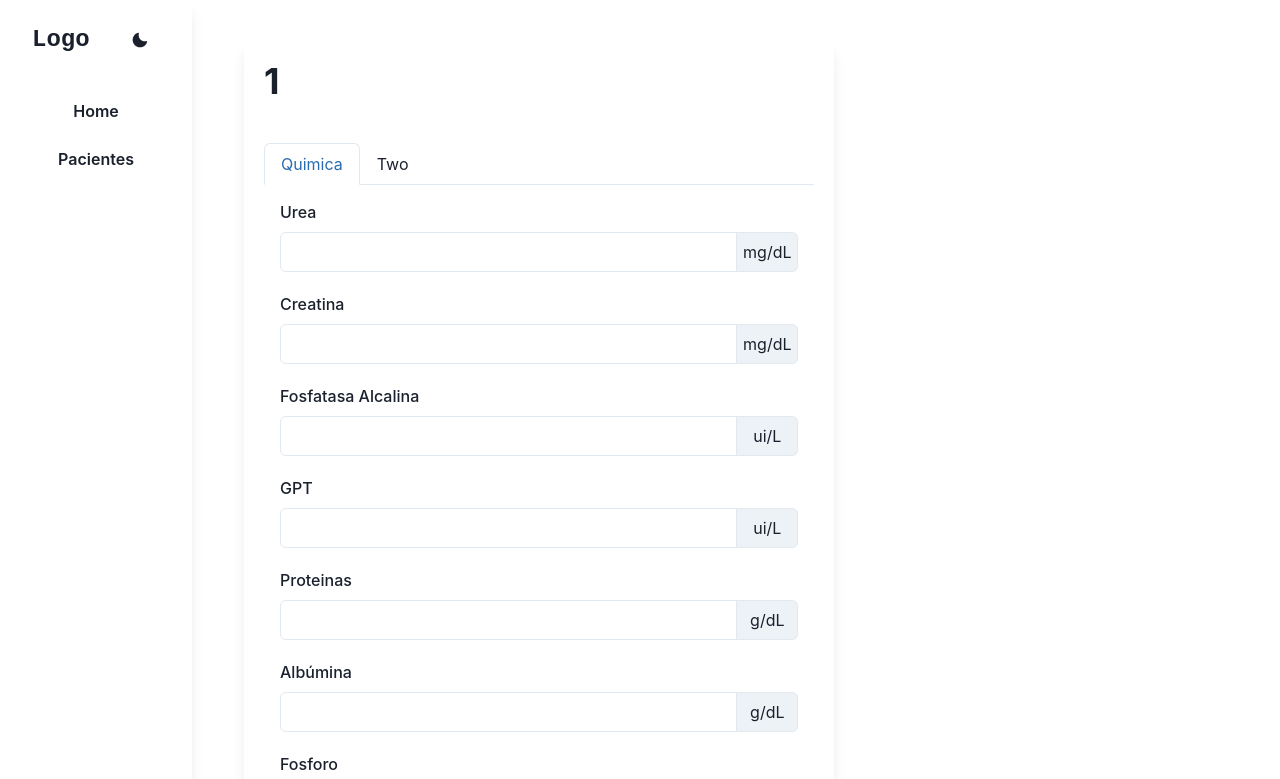
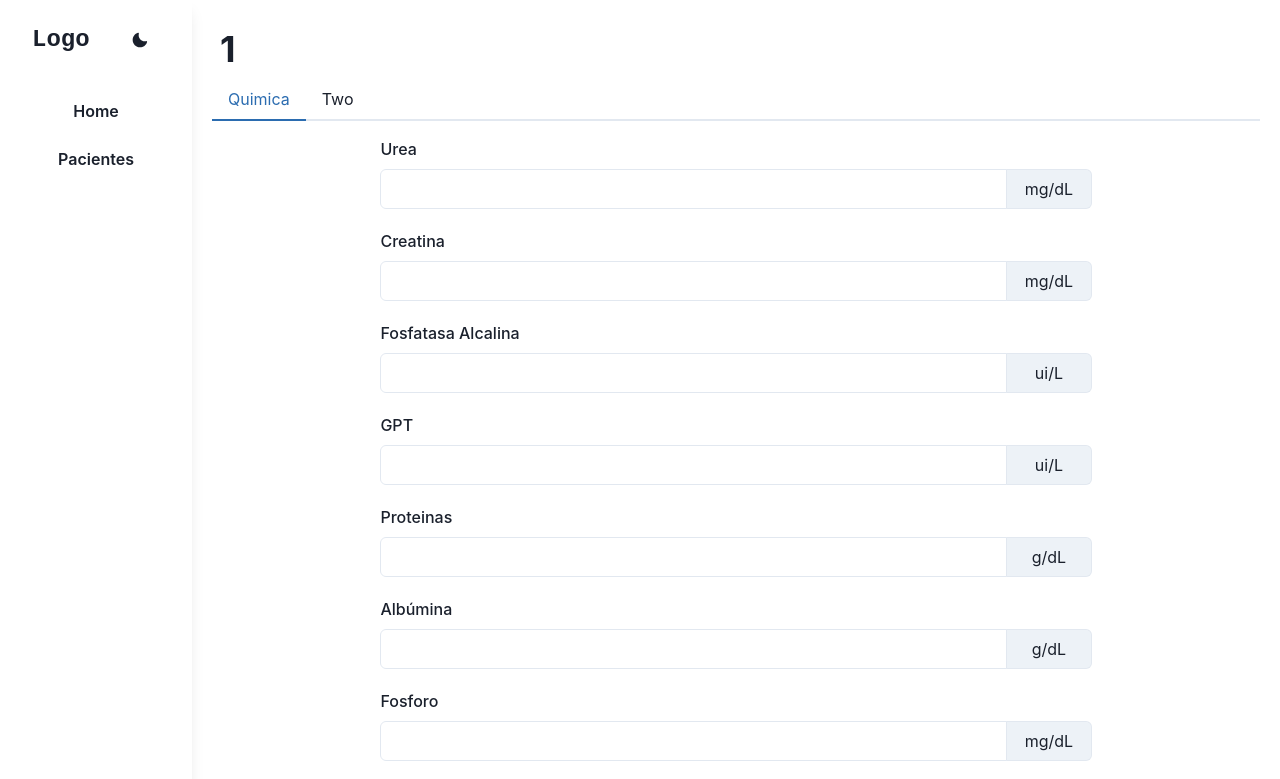
Before and after one commit to fmaggi/vetfrontend, a React (Create React App) app: page /labs/1 in a window 1280 px wide. Shown: the top 779 px of the page. Built offline with nearby package versions, Linux system fonts and the light colour scheme.

Commit message:
removed card from test form

```diff
--- a/src/components/TestForm.tsx
+++ b/src/components/TestForm.tsx
@@ -1,19 +1,16 @@
 import { Form } from 'react-router-dom'
 
 import {
-    Card,
     FormControl,
     FormLabel,
     Input,
     useColorModeValue,
-    CardHeader,
-    Heading,
-    CardBody,
     Button,
     VStack,
     InputGroup,
     InputRightAddon,
-    Center
+    Center,
+    Box
 } from '@chakra-ui/react'
 
 
@@ -29,11 +26,15 @@ export type Test = {
 
 export interface TestFormProps {
     test: Test,
-    patient: string
+    patient: string,
+    width?: string
 }
 
-export default function TestForm({ test, patient}: TestFormProps) {
+export default function TestForm({ test, patient, width }: TestFormProps) {
+    const w = width ? width : '70%'
+
     return (
+        <Box w={w}>
         <Form method='post'>
             <VStack spacing={5}>
             {
@@ -61,5 +62,6 @@ export default function TestForm({ test, patient}: TestFormProps) {
                 <Button type='submit' size='lg' colorScheme='blue'>Listo</Button>
             </VStack>
         </Form>
+        </Box>
     )
 }
--- a/src/routes/LabTests.tsx
+++ b/src/routes/LabTests.tsx
@@ -29,7 +29,8 @@ import {
     TabList,
     Tab,
     TabPanels,
-    TabPanel
+    TabPanel,
+    Box
 } from '@chakra-ui/react'
 
 export function action(params: any) {
@@ -75,27 +76,51 @@ const quimica: Test = {
 export default function LabTests() {
     const patient = useLoaderData() as string;
 
+    // return (
+    //     <Card bg={useColorModeValue('white', 'gray.800')} w='60%' shadow='lg'>
+    //         <CardHeader>
+    //             <Heading>{patient}</Heading>
+    //         </CardHeader>
+    //         <CardBody>
+    //             <Tabs variant='enclosed'>
+    //                 <TabList>
+    //                     <Tab>Quimica</Tab>
+    //                     <Tab>Two</Tab>
+    //                 </TabList>
+    //                 <TabPanels>
+    //                     <TabPanel>
+    //                         <TestForm test={quimica} patient={patient} />
+    //                     </TabPanel>
+    //                     <TabPanel>
+    //                     <p>two!</p>
+    //                     </TabPanel>
+    //                 </TabPanels>
+    //             </Tabs>
+    //         </CardBody>
+    //     </Card>
+    // )
+
     return (
-        <Card bg={useColorModeValue('white', 'gray.800')} w='60%' shadow='lg'>
-            <CardHeader>
-                <Heading>{patient}</Heading>
-            </CardHeader>
-            <CardBody>
-                <Tabs variant='enclosed'>
+        <Box w='100%' shadow='none'>
+            <Box m={2}>
+                <Heading as='h6'>{patient}</Heading>
+            </Box>
+            <Tabs>
                 <TabList>
                     <Tab>Quimica</Tab>
                     <Tab>Two</Tab>
                 </TabList>
                 <TabPanels>
                     <TabPanel>
-                            <TestForm test={quimica} patient={patient} />
+                        <Center>
+                            <TestForm test={quimica} patient={patient} width='70%' />
+                        </Center>
                     </TabPanel>
                     <TabPanel>
                     <p>two!</p>
                     </TabPanel>
                 </TabPanels>
             </Tabs>
-            </CardBody>
-        </Card>
+        </Box>
     )
 }
--- a/src/routes/Root.tsx
+++ b/src/routes/Root.tsx
@@ -1,6 +1,6 @@
 import React from "react"
 
-import { Box, Flex, useColorModeValue } from "@chakra-ui/react"
+import { Box, Flex, useColorModeValue, Center } from "@chakra-ui/react"
 
 import Sidebar from '../components/sidebar'
 import { Outlet } from "react-router-dom"
@@ -13,14 +13,13 @@ export default function Root() {
                 <Box flex='1' minW='0'>
                     <Box px={5} mx='auto'>
                         <Flex>
-                            <Box
+                            <Center
                                 minW='0'
                                 flex='auto'
-                                px={{ base: '4', sm: '6', xl: '8' }}
-                                pt='10'
+                                pt='5'
                                 pb='10'>
                                     <Outlet />
-                            </Box>
+                            </Center>
                         </Flex>
                     </Box>
                 </Box>
```
Lines whose indentation alone changed are shown as unchanged.
